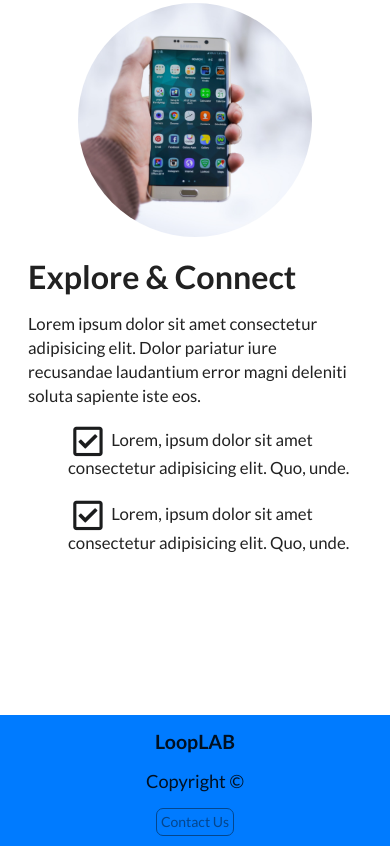
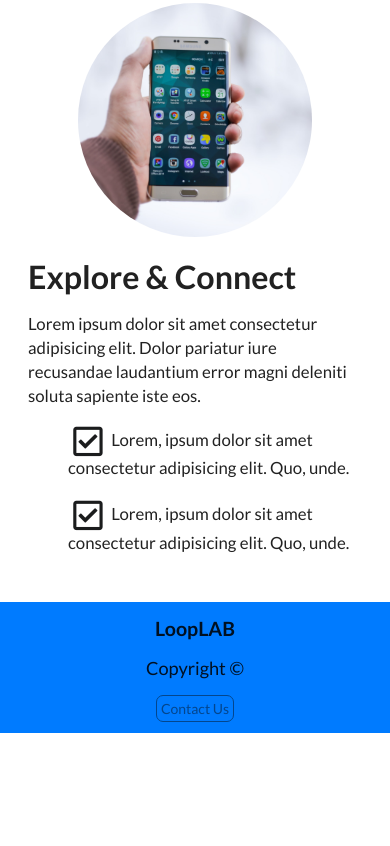
Before and after one commit to aliafarin/htmlCssJs, a plain HTML site: page index.html in a window 390 px wide. Shown: the part 885-1731 px from the top of the page. After the commit the page ends 1618 px from the top, so only its background shows below. Drawn offline with nearby package versions, Linux system fonts and the light colour scheme.

Commit message:
improved the footer

```diff
--- a/index.html
+++ b/index.html
@@ -69,14 +69,14 @@
             </div>
           </div>
         </div>
+        <footer class='footer'>
+          <h4>LoopLAB</h4>
+          <p>Copyright &copy;</p>
+          <a href="#" class="contact">Contact Us</a>
+        </footer>
       </section>
     </div>
-    <footer class='footer'>
-      <h4>LoopLAB</h4>
-      <p>Copyright &copy;</p>
-      <a href="#" class="contact">Contact Us</a>
-    </footer>
   </div>
-  <!-- Footer -->
 </body>
+
 </html>
--- a/styles.css
+++ b/styles.css
@@ -249,9 +249,8 @@ button:hover {
 }
 
 .footer {
-  position: absolute;
-  top: 1250px;
   background-color: #007bff;
+  display: block;
   width: 100%;
   height: auto;
   text-align: center;
@@ -279,9 +278,3 @@ button:hover {
 .contact:hover {
   background-color: white;
 }
-
-@media( max-width: 803px) {
-  .footer{
-    top: 1600px;
-  }
-}
```
